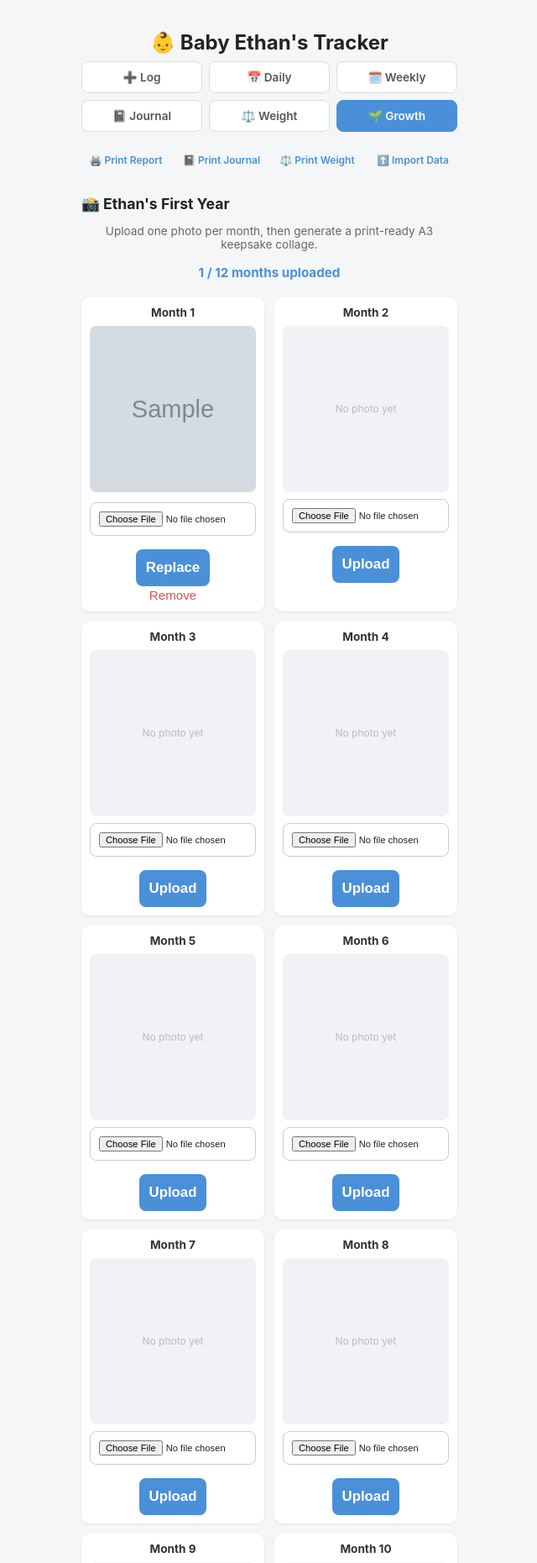
After one commit to vgx-gh/bubsteps, a Flask app: page /photo-year in a window 1280 px wide. The commit adds this page. Shown: the top 1861 px of the page at 84% size, without its empty margins (319-959 px from the left). Run offline with Flask 3, Linux system fonts and the light colour scheme; tables that the repository leaves empty hold one stand-in row (values such as "Sample post"); grey boxes marked "Sample" are stand-in pictures.

Commit message:
Add Photo Year and Photo 12 Weeks A3 print collage feature, fix cross-platform font scaling bug, reposition Growth page links

```diff
--- a/app.py
+++ b/app.py
@@ -1,11 +1,21 @@
 import sqlite3
 import csv
 import io
+import os
 from datetime import datetime, date, timedelta
-from flask import Flask, render_template, request, redirect, url_for, Response
+from flask import Flask, render_template, request, redirect, url_for, Response, send_file
+from PIL import Image, ImageDraw, ImageFont
 
 app = Flask(__name__)
 DB_PATH = "tracker.db"
+PHOTO_UPLOAD_DIR = os.path.join("static", "uploads", "photo_year")
+
+# Background themes for the Photo Year A3 print - each just changes the accent colors
+PHOTO_YEAR_THEMES = {
+    "soft_blue": {"label": "Soft Blue", "bg": (234, 244, 255), "accent": (74, 144, 217), "text": (44, 95, 138)},
+    "warm_peach": {"label": "Warm Peach", "bg": (255, 241, 230), "accent": (224, 139, 92), "text": (150, 82, 40)},
+    "mint_pastel": {"label": "Mint Pastel", "bg": (232, 248, 240), "accent": (85, 172, 132), "text": (40, 110, 78)},
+}
 
 # Event types and what unit each one is measured in
 EVENT_TYPES = {
@@ -166,6 +176,24 @@ def init_db():
             entry_date TEXT NOT NULL,
             value REAL NOT NULL,
             created_at TEXT NOT NULL
+        )
+        """
+    )
+    conn.execute(
+        """
+        CREATE TABLE IF NOT EXISTS monthly_photos (
+            month_number INTEGER PRIMARY KEY,
+            filename TEXT NOT NULL,
+            uploaded_at TEXT NOT NULL
+        )
+        """
+    )
+    conn.execute(
+        """
+        CREATE TABLE IF NOT EXISTS weekly_photos (
+            week_number INTEGER PRIMARY KEY,
+            filename TEXT NOT NULL,
+            uploaded_at TEXT NOT NULL
         )
         """
     )
@@ -946,6 +974,337 @@ def growth_view():
     )
 
 
+@app.route("/photo-year")
+def photo_year_view():
+    conn = get_db()
+    rows = conn.execute("SELECT * FROM monthly_photos").fetchall()
+    conn.close()
+
+    photos_by_month = {r["month_number"]: r["filename"] for r in rows}
+    months = [{"number": i, "filename": photos_by_month.get(i)} for i in range(1, 13)]
+    filled_count = len(photos_by_month)
+
+    return render_template(
+        "photo_year.html",
+        months=months,
+        filled_count=filled_count,
+        themes=PHOTO_YEAR_THEMES,
+        active="growth",
+    )
+
+
+@app.route("/photo-year/upload", methods=["POST"])
+def photo_year_upload():
+    try:
+        month_number = int(request.form.get("month_number"))
+    except (TypeError, ValueError):
+        return redirect(url_for("photo_year_view"))
+
+    if month_number < 1 or month_number > 12:
+        return redirect(url_for("photo_year_view"))
+
+    file = request.files.get("photo")
+    if not file or file.filename == "":
+        return redirect(url_for("photo_year_view"))
+
+    allowed_extensions = {".jpg", ".jpeg", ".png", ".webp"}
+    ext = os.path.splitext(file.filename)[1].lower()
+    if ext not in allowed_extensions:
+        return redirect(url_for("photo_year_view"))
+
+    os.makedirs(PHOTO_UPLOAD_DIR, exist_ok=True)
+
+    # Remove any previous photo for this month before saving the new one
+    conn = get_db()
+    existing = conn.execute(
+        "SELECT filename FROM monthly_photos WHERE month_number = ?", (month_number,)
+    ).fetchone()
+    if existing:
+        old_path = os.path.join(PHOTO_UPLOAD_DIR, existing["filename"])
+        if os.path.exists(old_path):
+            os.remove(old_path)
+
+    safe_filename = f"month_{month_number:02d}{ext}"
+    file.save(os.path.join(PHOTO_UPLOAD_DIR, safe_filename))
+
+    conn.execute(
+        """
+        INSERT INTO monthly_photos (month_number, filename, uploaded_at) VALUES (?, ?, ?)
+        ON CONFLICT(month_number) DO UPDATE SET filename = excluded.filename, uploaded_at = excluded.uploaded_at
+        """,
+        (month_number, safe_filename, datetime.now().isoformat()),
+    )
+    conn.commit()
+    conn.close()
+
+    return redirect(url_for("photo_year_view"))
+
+
+@app.route("/photo-year/delete/<int:month_number>", methods=["POST"])
+def photo_year_delete(month_number):
+    conn = get_db()
+    row = conn.execute(
+        "SELECT filename FROM monthly_photos WHERE month_number = ?", (month_number,)
+    ).fetchone()
+    if row:
+        path = os.path.join(PHOTO_UPLOAD_DIR, row["filename"])
+        if os.path.exists(path):
+            os.remove(path)
+        conn.execute("DELETE FROM monthly_photos WHERE month_number = ?", (month_number,))
+        conn.commit()
+    conn.close()
+    return redirect(url_for("photo_year_view"))
+
+
+def get_photo_year_font(size, bold=False):
+    """Load a nice font if available (Linux paths for the Pi, Windows paths for local
+    testing), otherwise fall back to PIL's built-in font at the requested size so this
+    never crashes AND still scales correctly even without any font files installed."""
+    candidates = [
+        "/usr/share/fonts/truetype/dejavu/DejaVuSans-Bold.ttf" if bold else "/usr/share/fonts/truetype/dejavu/DejaVuSans.ttf",
+        "/usr/share/fonts/truetype/liberation/LiberationSans-Bold.ttf" if bold else "/usr/share/fonts/truetype/liberation/LiberationSans-Regular.ttf",
+        "C:\\Windows\\Fonts\\arialbd.ttf" if bold else "C:\\Windows\\Fonts\\arial.ttf",
+        "C:\\Windows\\Fonts\\segoeuib.ttf" if bold else "C:\\Windows\\Fonts\\segoeui.ttf",
+    ]
+    for path in candidates:
+        if os.path.exists(path):
+            return ImageFont.truetype(path, size)
+    # Nothing found (rare) - PIL's built-in default font DOES accept a size argument
+    # in modern Pillow, so this is a genuine fallback, not a silent "always tiny" trap
+    try:
+        return ImageFont.load_default(size=size)
+    except TypeError:
+        return ImageFont.load_default()
+
+
+def build_photo_collage_pdf(items_data, theme_key, title_text, label_prefix, upload_dir):
+    """Compose a print-ready A3 (300 DPI) collage of 12 photos using Pillow.
+    Shared by both the 'Ethan's First Year' (months) and 'Ethan's First 12 Weeks' pages."""
+    theme = PHOTO_YEAR_THEMES.get(theme_key, PHOTO_YEAR_THEMES["soft_blue"])
+
+    dpi = 300
+    page_w = int(297 / 25.4 * dpi)   # A3 width in px at 300 DPI (portrait)
+    page_h = int(420 / 25.4 * dpi)   # A3 height in px at 300 DPI
+
+    canvas = Image.new("RGB", (page_w, page_h), theme["bg"])
+    draw = ImageDraw.Draw(canvas)
+
+    # Title - auto-shrinks to fit the page width so it can never overflow,
+    # regardless of how long the title text is
+    title_font = get_photo_year_font(280, bold=True)
+    max_title_w = page_w - 300  # keep clear of both edges
+    while True:
+        bbox = draw.textbbox((0, 0), title_text, font=title_font)
+        title_w = bbox[2] - bbox[0]
+        if title_w <= max_title_w or title_font.size <= 60:
+            break
+        title_font = get_photo_year_font(title_font.size - 10, bold=True)
+    draw.text(((page_w - title_w) / 2, 90), title_text, font=title_font, fill=theme["text"])
+
+    # Grid: 3 columns x 4 rows
+    cols, rows = 3, 4
+    margin = 150
+    top_offset = 480
+    label_height = 110
+    grid_w = page_w - margin * 2
+    grid_h = page_h - top_offset - margin
+    cell_w = grid_w // cols
+    cell_h = (grid_h - label_height * rows) // rows
+
+    label_font = get_photo_year_font(130, bold=True)
+
+    for i, item in enumerate(items_data):
+        col = i % cols
+        row = i // cols
+        cell_x = margin + col * cell_w
+        cell_y = top_offset + row * (cell_h + label_height)
+
+        photo_area_w = cell_w - 40
+        photo_area_h = cell_h - 40
+        photo_x = cell_x + 20
+        photo_y = cell_y + 20
+
+        # Draw a soft card background behind each photo slot
+        draw.rectangle(
+            [cell_x + 10, cell_y + 10, cell_x + cell_w - 10, cell_y + cell_h - 10],
+            fill=(255, 255, 255), outline=theme["accent"], width=4,
+        )
+
+        if item["filename"]:
+            photo_path = os.path.join(upload_dir, item["filename"])
+            if os.path.exists(photo_path):
+                img = Image.open(photo_path).convert("RGB")
+                # Center-crop ("cover" style) so the photo fills the cell without stretching
+                img_ratio = img.width / img.height
+                target_ratio = photo_area_w / photo_area_h
+                if img_ratio > target_ratio:
+                    new_height = img.height
+                    new_width = int(new_height * target_ratio)
+                    left = (img.width - new_width) // 2
+                    img = img.crop((left, 0, left + new_width, new_height))
+                else:
+                    new_width = img.width
+                    new_height = int(new_width / target_ratio)
+                    top = (img.height - new_height) // 2
+                    img = img.crop((0, top, new_width, top + new_height))
+                img = img.resize((photo_area_w, photo_area_h), Image.LANCZOS)
+                canvas.paste(img, (photo_x, photo_y))
+        else:
+            # Placeholder for an item with no photo uploaded yet
+            draw.rectangle(
+                [photo_x, photo_y, photo_x + photo_area_w, photo_y + photo_area_h],
+                fill=(245, 245, 245),
+            )
+            placeholder_font = get_photo_year_font(70)
+            ph_text = "No photo yet"
+            pbbox = draw.textbbox((0, 0), ph_text, font=placeholder_font)
+            pw = pbbox[2] - pbbox[0]
+            draw.text(
+                (photo_x + (photo_area_w - pw) / 2, photo_y + photo_area_h / 2 - 25),
+                ph_text, font=placeholder_font, fill=(180, 180, 180),
+            )
+
+        # Label below the photo cell (e.g. "Month 3" or "Week 7")
+        label_text = f"{label_prefix} {item['number']}"
+        lbbox = draw.textbbox((0, 0), label_text, font=label_font)
+        lw = lbbox[2] - lbbox[0]
+        draw.text(
+            (cell_x + (cell_w - lw) / 2, cell_y + cell_h - 15),
+            label_text, font=label_font, fill=theme["text"],
+        )
+
+    buffer = io.BytesIO()
+    canvas.save(buffer, "PDF", resolution=float(dpi))
+    buffer.seek(0)
+    return buffer
+
+
+@app.route("/photo-year/generate")
+def photo_year_generate():
+    theme_key = request.args.get("theme", "soft_blue")
+
+    conn = get_db()
+    rows = conn.execute("SELECT * FROM monthly_photos").fetchall()
+    conn.close()
+
+    photos_by_month = {r["month_number"]: r["filename"] for r in rows}
+    months_data = [{"number": i, "filename": photos_by_month.get(i)} for i in range(1, 13)]
+
+    pdf_buffer = build_photo_collage_pdf(months_data, theme_key, "Ethan's First Year", "Month", PHOTO_UPLOAD_DIR)
+
+    return send_file(
+        pdf_buffer,
+        mimetype="application/pdf",
+        as_attachment=True,
+        download_name="ethans-first-year.pdf",
+    )
+
+
+@app.route("/photo-weeks")
+def photo_weeks_view():
+    conn = get_db()
+    rows = conn.execute("SELECT * FROM weekly_photos").fetchall()
+    conn.close()
+
+    photos_by_week = {r["week_number"]: r["filename"] for r in rows}
+    weeks = [{"number": i, "filename": photos_by_week.get(i)} for i in range(1, 13)]
+    filled_count = len(photos_by_week)
+
+    return render_template(
+        "photo_weeks.html",
+        weeks=weeks,
+        filled_count=filled_count,
+        themes=PHOTO_YEAR_THEMES,
+        active="growth",
+    )
+
+
+@app.route("/photo-weeks/upload", methods=["POST"])
+def photo_weeks_upload():
+    try:
+        week_number = int(request.form.get("week_number"))
+    except (TypeError, ValueError):
+        return redirect(url_for("photo_weeks_view"))
+
+    if week_number < 1 or week_number > 12:
+        return redirect(url_for("photo_weeks_view"))
+
+    file = request.files.get("photo")
+    if not file or file.filename == "":
+        return redirect(url_for("photo_weeks_view"))
+
+    allowed_extensions = {".jpg", ".jpeg", ".png", ".webp"}
+    ext = os.path.splitext(file.filename)[1].lower()
+    if ext not in allowed_extensions:
+        return redirect(url_for("photo_weeks_view"))
+
+    weeks_upload_dir = os.path.join("static", "uploads", "photo_weeks")
+    os.makedirs(weeks_upload_dir, exist_ok=True)
+
+    conn = get_db()
+    existing = conn.execute(
+        "SELECT filename FROM weekly_photos WHERE week_number = ?", (week_number,)
+    ).fetchone()
+    if existing:
+        old_path = os.path.join(weeks_upload_dir, existing["filename"])
+        if os.path.exists(old_path):
+            os.remove(old_path)
+
+    safe_filename = f"week_{week_number:02d}{ext}"
+    file.save(os.path.join(weeks_upload_dir, safe_filename))
+
+    conn.execute(
+        """
+        INSERT INTO weekly_photos (week_number, filename, uploaded_at) VALUES (?, ?, ?)
+        ON CONFLICT(week_number) DO UPDATE SET filename = excluded.filename, uploaded_at = excluded.uploaded_at
+        """,
+        (week_number, safe_filename, datetime.now().isoformat()),
+    )
+    conn.commit()
+    conn.close()
+
+    return redirect(url_for("photo_weeks_view"))
+
+
+@app.route("/photo-weeks/delete/<int:week_number>", methods=["POST"])
+def photo_weeks_delete(week_number):
+    weeks_upload_dir = os.path.join("static", "uploads", "photo_weeks")
+    conn = get_db()
+    row = conn.execute(
+        "SELECT filename FROM weekly_photos WHERE week_number = ?", (week_number,)
+    ).fetchone()
+    if row:
+        path = os.path.join(weeks_upload_dir, row["filename"])
+        if os.path.exists(path):
+            os.remove(path)
+        conn.execute("DELETE FROM weekly_photos WHERE week_number = ?", (week_number,))
+        conn.commit()
+    conn.close()
+    return redirect(url_for("photo_weeks_view"))
+
+
+@app.route("/photo-weeks/generate")
+def photo_weeks_generate():
+    theme_key = request.args.get("theme", "soft_blue")
+
+    conn = get_db()
+    rows = conn.execute("SELECT * FROM weekly_photos").fetchall()
+    conn.close()
+
+    photos_by_week = {r["week_number"]: r["filename"] for r in rows}
+    weeks_data = [{"number": i, "filename": photos_by_week.get(i)} for i in range(1, 13)]
+
+    weeks_upload_dir = os.path.join("static", "uploads", "photo_weeks")
+    pdf_buffer = build_photo_collage_pdf(weeks_data, theme_key, "Ethan's First 12 Weeks", "Week", weeks_upload_dir)
+
+    return send_file(
+        pdf_buffer,
+        mimetype="application/pdf",
+        as_attachment=True,
+        download_name="ethans-first-12-weeks.pdf",
+    )
+
+
 @app.route("/report")
 def report_view():
     conn = get_db()
--- a/templates/growth.html
+++ b/templates/growth.html
@@ -42,6 +42,11 @@
             <div class="age-sub">{{ age_days }} days total &middot; ~{{ age_months }} months</div>
             <div class="stage-badge" id="stage-badge">{{ guidance.label }} stage</div>
         </div>
+
+        <p style="text-align:center; margin: 4px 0 16px;">
+            <a href="{{ url_for('photo_weeks_view') }}" style="font-size:0.8rem; color:#4a90d9; text-decoration:none; margin-right:14px;">📸 Ethan's First 12 Weeks</a>
+            <a href="{{ url_for('photo_year_view') }}" style="font-size:0.8rem; color:#4a90d9; text-decoration:none;">📸 Ethan's First Year</a>
+        </p>
 
         <div class="slider-bar">
             <button type="button" id="prev-btn" onclick="moveSlider(-1)">◀ Prev</button>
--- /dev/null
+++ b/templates/photo_year.html
@@ -0,0 +1,89 @@
+<!DOCTYPE html>
+<html lang="en">
+<head>
+    <meta charset="UTF-8">
+    <meta name="viewport" content="width=device-width, initial-scale=1.0">
+    <title>Ethan's First Year - Baby Ethan's Tracker</title>
+    <link rel="stylesheet" href="{{ url_for('static', filename='style.css') }}">
+    <style>
+        .photo-year-intro { text-align:center; color:#666; font-size:0.85rem; margin-bottom:16px; }
+        .photo-progress { text-align:center; font-weight:700; color:#4a90d9; margin-bottom:20px; font-size:0.95rem; }
+        .photo-grid { display:grid; grid-template-columns:1fr 1fr; gap:12px; margin-bottom:24px; }
+        .photo-slot { background:#fff; border-radius:10px; padding:10px; box-shadow:0 1px 3px rgba(0,0,0,0.08); text-align:center; }
+        .photo-slot-label { font-weight:700; font-size:0.85rem; color:#333; margin-bottom:8px; }
+        .photo-slot img { width:100%; aspect-ratio:1; object-fit:cover; border-radius:8px; margin-bottom:8px; background:#f0f2f5; }
+        .photo-slot .empty-preview { width:100%; aspect-ratio:1; border-radius:8px; margin-bottom:8px; background:#f0f2f5; display:flex; align-items:center; justify-content:center; color:#bbb; font-size:0.75rem; }
+        .photo-slot input[type=file] { font-size:0.7rem; width:100%; margin-bottom:6px; }
+        .photo-slot-actions { display:flex; gap:8px; justify-content:center; }
+        .photo-slot-actions button { font-size:0.72rem; padding:6px 10px; }
+        .theme-picker { background:#fff; border-radius:10px; padding:16px; margin-bottom:16px; box-shadow:0 1px 3px rgba(0,0,0,0.08); }
+        .theme-options { display:flex; gap:10px; margin-top:8px; }
+        .theme-option { flex:1; text-align:center; padding:10px; border-radius:8px; border:2px solid #ddd; cursor:pointer; font-size:0.8rem; font-weight:600; }
+        .theme-option.selected { border-color:#4a90d9; background:#eaf4ff; }
+        .generate-btn { display:block; width:100%; padding:14px; background:#4a90d9; color:#fff; border:none; border-radius:8px; font-weight:700; font-size:1rem; text-align:center; text-decoration:none; }
+    </style>
+</head>
+<body>
+    <div class="container">
+        <h1>👶 Baby Ethan's Tracker</h1>
+        {% include "_nav.html" %}
+
+        <h2 style="text-align:center;">📸 Ethan's First Year</h2>
+        <p class="photo-year-intro">Upload one photo per month, then generate a print-ready A3 keepsake collage.</p>
+        <div class="photo-progress">{{ filled_count }} / 12 months uploaded</div>
+
+        <div class="photo-grid">
+            {% for m in months %}
+            <div class="photo-slot">
+                <div class="photo-slot-label">Month {{ m.number }}</div>
+                {% if m.filename %}
+                    <img src="{{ url_for('static', filename='uploads/photo_year/' + m.filename) }}" alt="Month {{ m.number }}">
+                {% else %}
+                    <div class="empty-preview">No photo yet</div>
+                {% endif %}
+                <form method="POST" action="{{ url_for('photo_year_upload') }}" enctype="multipart/form-data">
+                    <input type="hidden" name="month_number" value="{{ m.number }}">
+                    <input type="file" name="photo" accept="image/*" required>
+                    <button type="submit">{{ 'Replace' if m.filename else 'Upload' }}</button>
+                </form>
+                {% if m.filename %}
+                <form method="POST" action="{{ url_for('photo_year_delete', month_number=m.number) }}" onsubmit="return confirm('Remove this photo?');">
+                    <button type="submit" class="link-btn">Remove</button>
+                </form>
+                {% endif %}
+            </div>
+            {% endfor %}
+        </div>
+
+        <div class="theme-picker">
+            <label style="font-weight:700;">Choose a style</label>
+            <div class="theme-options">
+                {% for key, meta in themes.items() %}
+                <label class="theme-option" id="theme-label-{{ key }}" onclick="selectTheme('{{ key }}')">
+                    <input type="radio" name="theme" value="{{ key }}" style="display:none;" {% if loop.first %}checked{% endif %}>
+                    {{ meta.label }}
+                </label>
+                {% endfor %}
+            </div>
+        </div>
+
+        <a href="#" id="generate-link" class="generate-btn" onclick="generateCollage(); return false;">🖨️ Generate A3 Print (PDF)</a>
+    </div>
+
+    <script>
+        let selectedTheme = document.querySelector('input[name="theme"]:checked').value;
+        document.getElementById('theme-label-' + selectedTheme).classList.add('selected');
+
+        function selectTheme(key) {
+            document.querySelectorAll('.theme-option').forEach(el => el.classList.remove('selected'));
+            document.getElementById('theme-label-' + key).classList.add('selected');
+            document.querySelector('input[name="theme"][value="' + key + '"]').checked = true;
+            selectedTheme = key;
+        }
+
+        function generateCollage() {
+            window.location.href = "{{ url_for('photo_year_generate') }}?theme=" + selectedTheme;
+        }
+    </script>
+</body>
+</html>
```
Also changed, not shown: templates/photo_weeks.html (added, +89 -0 lines).
